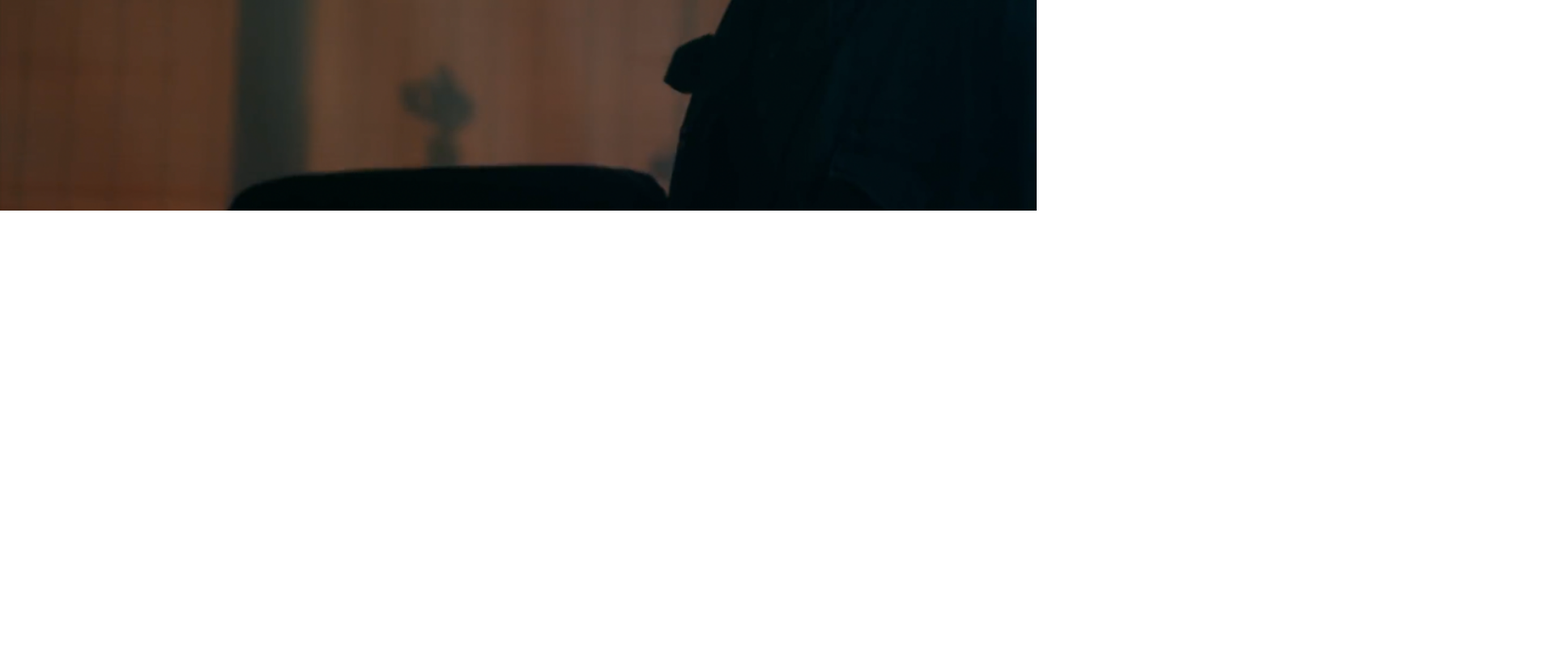
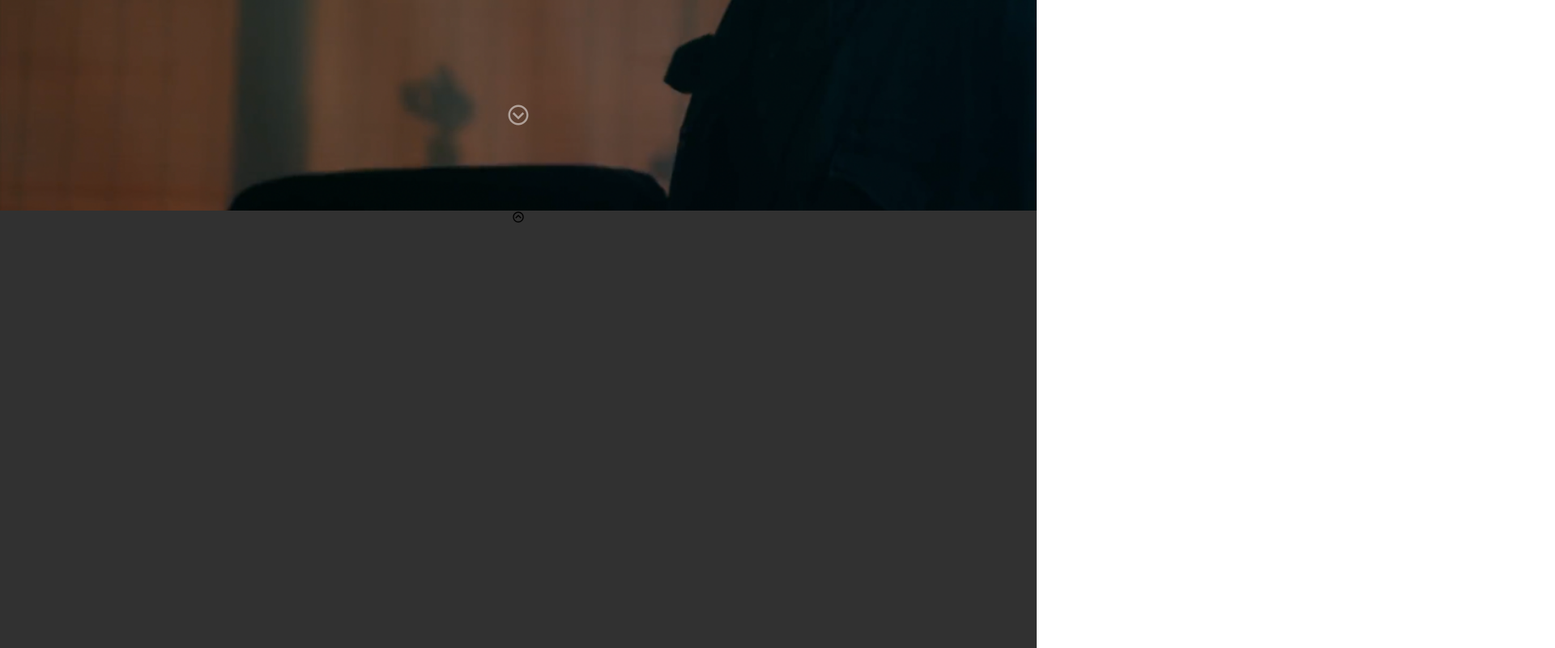
Before and after one commit to skuttenkuler/JamesCBurns, a React (Create React App) app: page / in a window 1280 px wide. Shown: the part 1440-2240 px from the top of the page at 81% size, 1920 px wide, since content can reach past the window. Built offline with nearby package versions, Linux system fonts and the light colour scheme.

Commit message:
all images and sections, footer, react-icon installed and rendering

```diff
--- a/src/App.css
+++ b/src/App.css
@@ -6,25 +6,42 @@
   height: 100vh;
   width: 100vw;
 }
-i{
-  margin: 0;
-  color:white;
+a{
+  text-transform: uppercase;
 }
-p {
+.openButton{
+  margin: 0 auto;
+  color: rgba(255, 255, 255, .5);
+  opacity: (0.5);
+  font-size: 30px;
+}
+h1 {
   margin: 0;
     position: relative;
     top: 50%;
     left: 50%;
     margin-right: -50%;
     transform: translate(-50%, -50%);
+    font-size:100px;
     font-weight:bold;
     color:white;
     text-transform: uppercase;
 }
-h1{
+p {
   margin: 0;
+  position: relative;
+  top: 50%;
+  left: 50%;
+  margin-right: -50%;
+  transform: translate(-50%, -50%);
+  font-weight:bold;
+  color:white;
+  text-transform: uppercase;
+}
+.main-container{
+    margin: 0;
     position: relative;
-    top: 50%;
+    top: 75%;
     left: 50%;
     margin-right: -50%;
     transform: translate(-50%, -50%);
@@ -45,5 +62,27 @@ video {
   background-image: url("./media/jimmyright.png");
   background-size: cover;
   background-repeat: no-repeat;
-
 }
+#gallery-section{
+  background-image: url("./media/jungle.jpeg");
+  background-size: cover;
+  background-repeat: no-repeat;
+}
+#press-section{
+  background-image: url("./media/cowboy.jpeg");
+  background-size: cover;
+  background-repeat: no-repeat;
+}
+.section-dropdown{
+  height: 100vh;
+  width: 100vw;
+  background-color:rgb(49, 49, 49);
+}
+.footer{
+  background-color:rgb(49, 49, 49);
+}
+.social-links a{
+  display: inline;
+  color: white;
+  margin:20px;
+}
--- a/src/components/Footer.js
+++ b/src/components/Footer.js
@@ -2,8 +2,13 @@ import React from 'react';
 
 export default function Footer(){
     return(
-        <div className="section">
-            <h1>Footer</h1>
+        <div className="footer">
+            <ul className="social-links">
+                <a href="#">Instagram</a>
+                <a href="#">Youtube</a>
+                <a href="#">IMDB</a>
+            </ul>
+            <p>Copyright © 2018 Icewater Productions - All Rights Reserved.</p>
         </div>
     )
 };
--- a/src/sections/About.js
+++ b/src/sections/About.js
@@ -1,12 +1,21 @@
 import React from 'react';
 
-import { FontAwesomeIcon } from '@fortawesome/react-fontawesome'
+
+import { BiChevronDownCircle } from 'react-icons/bi';
+import { BiChevronUpCircle } from 'react-icons/bi';
 
 export default function AboutSection(){
     return(
-        <div id="about-section" className="section">
-            <h1>About</h1>
-            <FontAwesomeIcon icon="arrow-alt-circle-down" />
+        <div className="container">
+            <div id="about-section" className="section">
+                <div className="main-container">
+                    <h1>About</h1>
+                    <BiChevronDownCircle className="openButton"/>
+                </div>
+            </div>
+            <div id="about-dropdown" className="section-dropdown">
+            <BiChevronUpCircle className="closeButton"/>
+            </div>
         </div>
     )
 };
--- a/src/sections/Gallery.js
+++ b/src/sections/Gallery.js
@@ -1,9 +1,20 @@
 import React from 'react';
+
+import { BiChevronDownCircle } from 'react-icons/bi';
+import { BiChevronUpCircle } from 'react-icons/bi';
 
 export default function GallerySection(){
     return(
-        <div className="section">
-            <h1>Gallery</h1>
+        <div className="container">
+        <div id="gallery-section" className="section">
+            <div className="main-container">
+                <h1>Gallery</h1>
+                <BiChevronDownCircle className="openButton"/>
+            </div>
         </div>
+        <div id="gallery-dropdown" className="section-dropdown">
+            <BiChevronUpCircle className="closeButton"/>
+        </div>
+    </div>
     )
 };
--- a/src/sections/Home.js
+++ b/src/sections/Home.js
@@ -10,7 +10,8 @@ export default function HomeSection(){
                 <source src={vid} type="video/mp4"/>
             </video>
             <h1>James C. Burns</h1>
-            <p>ACTOR - WRITER</p>
+            <p>ACTOR - WRITER - DIRECTOR</p>
+
         </div>
     )
 };
--- a/src/sections/Press.js
+++ b/src/sections/Press.js
@@ -1,9 +1,20 @@
 import React from 'react';
+
+import { BiChevronDownCircle } from 'react-icons/bi';
+import { BiChevronUpCircle } from 'react-icons/bi';
 
 export default function PressSection(){
     return(
-        <div className="section">
-            <h1>Press</h1>
+        <div className="container">
+        <div id="press-section" className="section">
+            <div className="main-container">
+                <h1>Press</h1>
+                <BiChevronDownCircle className="openButton"/>
+            </div>
         </div>
+        <div id="about-dropdown" className="section-dropdown">
+            <BiChevronUpCircle className="closeButton"/>
+        </div>
+    </div>
     )
 };
```
Also changed, not shown: src/media/cowboy.jpeg (added).
